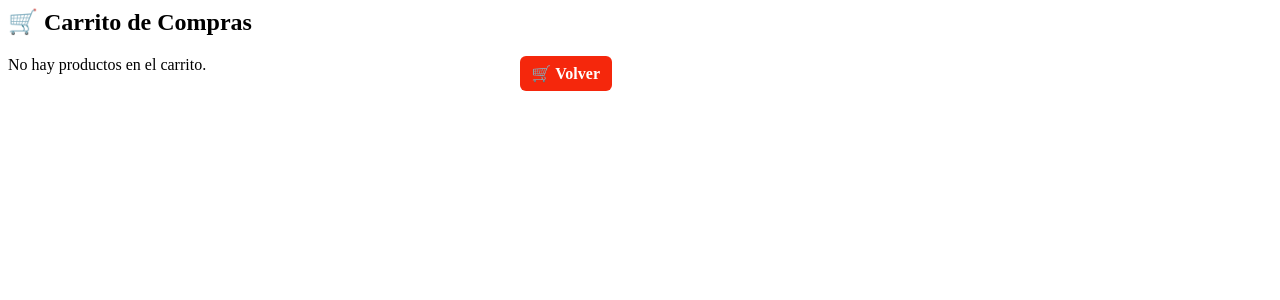
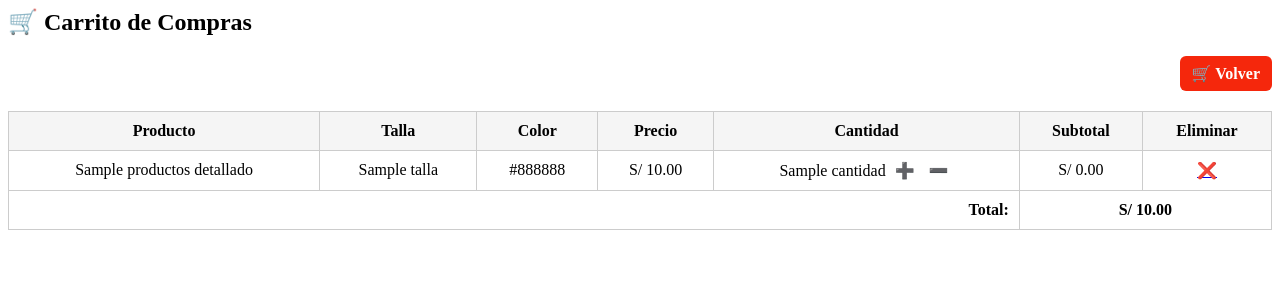
Before and after one commit to LuisLaurente/tecnovedades, a PHP site: template views/carrito/ver.php in a window 1280 px wide. Shown: the top 300 px of the page. Run offline with PHP 8.4, Linux system fonts and the light colour scheme; the template is opened without the code that fills it: most values are stand-ins (such as "Sample title", 1, 10 or a date in 2020).

Commit message:
Carrito con datos y botones

```diff
--- a/views/carrito/ver.php
+++ b/views/carrito/ver.php
@@ -1,43 +1,78 @@
+<?php $base = '/TECNOVEDADES/public/'; ?>
 <h2>🛒 Carrito de Compras</h2>
+
+<!-- Estilos y botón de volver -->
 <link rel="stylesheet" href="<?= $base ?>css/producto-index.css">
-<!-- Volver -->
-    <a href="/TECNOVEDADES/public/producto/index" class="boton-volver">🛒 Volver</a>
+<a href="<?= $base ?>producto/index" class="boton-volver">🛒 Volver</a>
 <style>
     .boton-volver {
-    background-color:rgb(245, 39, 12);
+        background-color: rgb(245, 39, 12);
         color: white;
         padding: 8px 12px;
         border-radius: 6px;
         text-decoration: none;
         font-weight: bold;
-    float:right;
-    position: relative;
-    right: 660px;
+        float: right;
+        margin-bottom: 20px;
+    }
+
+    table {
+        width: 100%;
+        border-collapse: collapse;
+    }
+
+    th,
+    td {
+        text-align: center;
+        padding: 10px;
+        border: 1px solid #ccc;
+    }
+
+    th {
+        background-color: #f5f5f5;
+    }
+
+    .acciones a {
+        margin: 0 5px;
+        text-decoration: none;
+        font-weight: bold;
     }
 </style>
-<?php if (!empty($_SESSION['carrito'])): ?>
-    <table border="1" cellpadding="8">
+
+<!-- Contenido del carrito -->
+<?php if (!empty($productosDetallados)): ?>
+    <table>
         <tr>
             <th>Producto</th>
             <th>Talla</th>
             <th>Color</th>
+            <th>Precio</th>
             <th>Cantidad</th>
+            <th>Subtotal</th>
             <th>Eliminar</th>
         </tr>
-        <?php foreach ($_SESSION['carrito'] as $clave => $item): ?>
+        <?php foreach ($productosDetallados as $item): ?>
             <tr>
-                <td><?= htmlspecialchars($item['producto_id']) ?></td>
+                <td><?= htmlspecialchars($item['nombre']) ?></td>
                 <td><?= htmlspecialchars($item['talla']) ?></td>
                 <td><?= htmlspecialchars($item['color']) ?></td>
-                <td><?= htmlspecialchars($item['cantidad']) ?>
-                    <a href="/TECNOVEDADES/public/carrito/aumentar/<?= urlencode($clave) ?>">➕</a>
-                    <a href="/TECNOVEDADES/public/carrito/disminuir/<?= urlencode($clave) ?>">➖</a>
+                <td>S/ <?= number_format($item['precio'], 2) ?></td>
+                <td class="acciones">
+                    <?= $item['cantidad'] ?>
+                    <a href="<?= $base ?>carrito/aumentar/<?= urlencode($item['clave']) ?>">➕</a>
+                    <a href="<?= $base ?>carrito/disminuir/<?= urlencode($item['clave']) ?>">➖</a>
                 </td>
+                <td>S/ <?= number_format($item['subtotal'], 2) ?></td>
                 <td>
-                    <a href="/TECNOVEDADES/public/carrito/eliminar/<?= urlencode($clave) ?>" onclick="return confirm('¿Eliminar este producto del carrito?')">❌</a>
+                    <a href="<?= $base ?>carrito/eliminar/<?= urlencode($item['clave']) ?>"
+                        onclick="return confirm('¿Eliminar este producto del carrito?')">❌</a>
                 </td>
             </tr>
         <?php endforeach; ?>
+        <tr>
+            <td colspan="5" style="text-align: right;"><strong>Total:</strong></td>
+            <td colspan="2"><strong>S/ <?= number_format($total, 2) ?></strong></td>
+        </tr>
     </table>
 <?php else: ?>
     <p>No hay productos en el carrito.</p>
```
Also changed, not shown: controllers/CarritoController.php (+22 -0 lines). Lines whose indentation alone changed are shown as unchanged.
